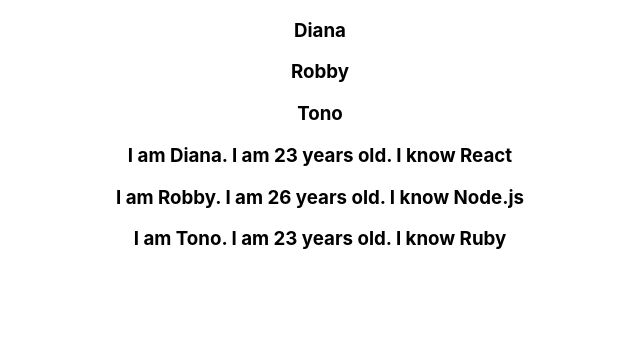
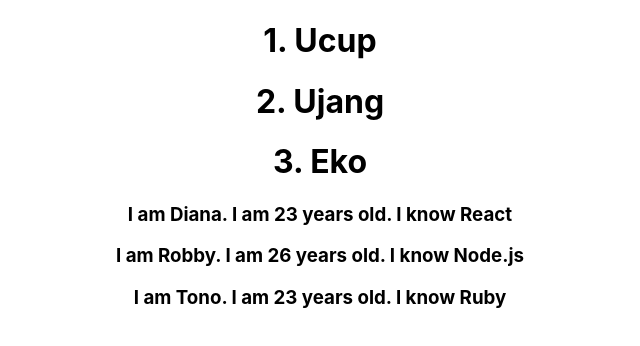
Before and after one commit to rinaldi123fauzi/learn-reactjs, a React (Create React App) app: page / in a window 1280 px wide. Shown: the top 346 px of the page, without its empty margins (320-960 px from the left). Built offline with nearby package versions, Linux system fonts and the light colour scheme.

Commit message:
Index as Key

```diff
--- a/src/components/NameList.js
+++ b/src/components/NameList.js
@@ -22,9 +22,11 @@ function NameList() {
             skill: 'Ruby'
         }
     ]
-    const names = ['Diana','Robby','Tono']
-    const nameList = names.map(name => <h3>{name}</h3>)
-    const personList = persons.map(person => <Person person={person}></Person>)
+    // const names = ['Diana','Robby','Tono']
+    // const nameList = names.map(name => <h3>{name}</h3>)
+    const personils = ['Ucup','Ujang','Eko']
+    const nameList = personils.map((personil, index) => <h1 key={index}>{index += 1}. {personil}</h1>)
+    const personList = persons.map(person => <Person key={person.id} person={person}></Person>)
     return (
         <div>
             {nameList}
```
